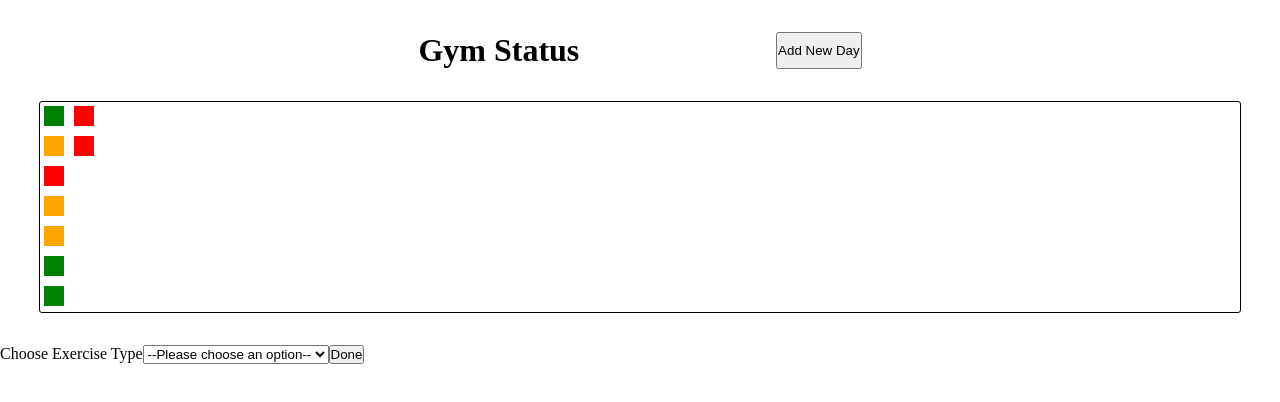
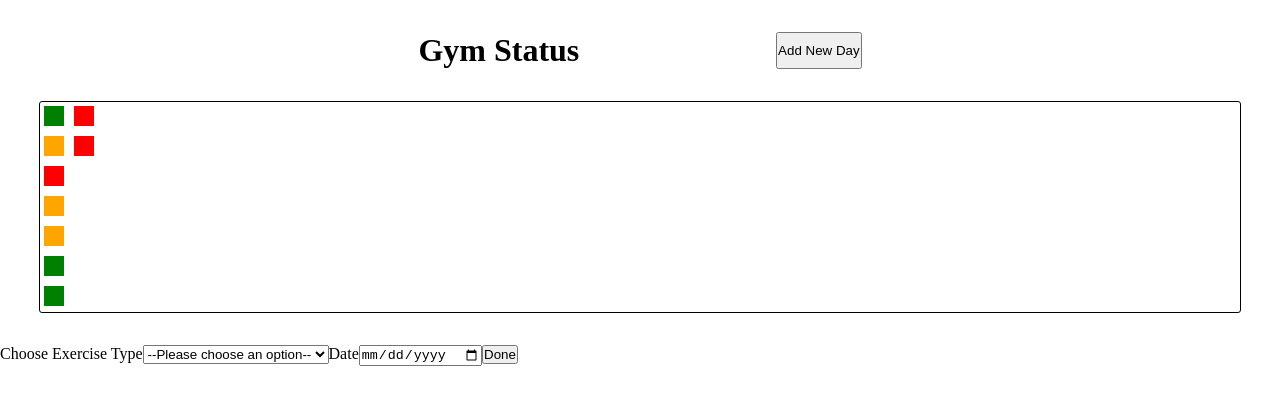
Before and after one commit to Shamoleambo/gym-status, a React (Vite) app: page / in a window 1280 px wide. Shown: the top 402 px of the page. Built offline with nearby package versions, Linux system fonts and the light colour scheme.

Commit message:
feat: add date field to the form

```diff
--- a/src/components/Form.jsx
+++ b/src/components/Form.jsx
@@ -1,9 +1,9 @@
 import { useState } from 'react'
-import { TypeAForm } from './typeForms/TypeAForm'
-import { TypeBForm } from './typeForms/TypeBForm'
-import { TypeCForm } from './typeForms/TypeCForm'
-import { TypeDForm } from './typeForms/TypeDForm'
-import { TypeEForm } from './typeForms/TypeEForm'
+import { TypeAForm } from './forms/TypeAForm'
+import { TypeBForm } from './forms/TypeBForm'
+import { TypeCForm } from './forms/TypeCForm'
+import { TypeDForm } from './forms/TypeDForm'
+import { TypeEForm } from './forms/TypeEForm'
 
 export function Form() {
   const [formType, setFormType] = useState('')
@@ -30,6 +30,8 @@ export function Form() {
         <option value='D'>D</option>
         <option value='E'>E</option>
       </select>
+      <label htmlFor="date">Date</label>
+      <input type='date' />
       {followingForm}
       <button className='btn-form' type='submit'>
         Done
```
